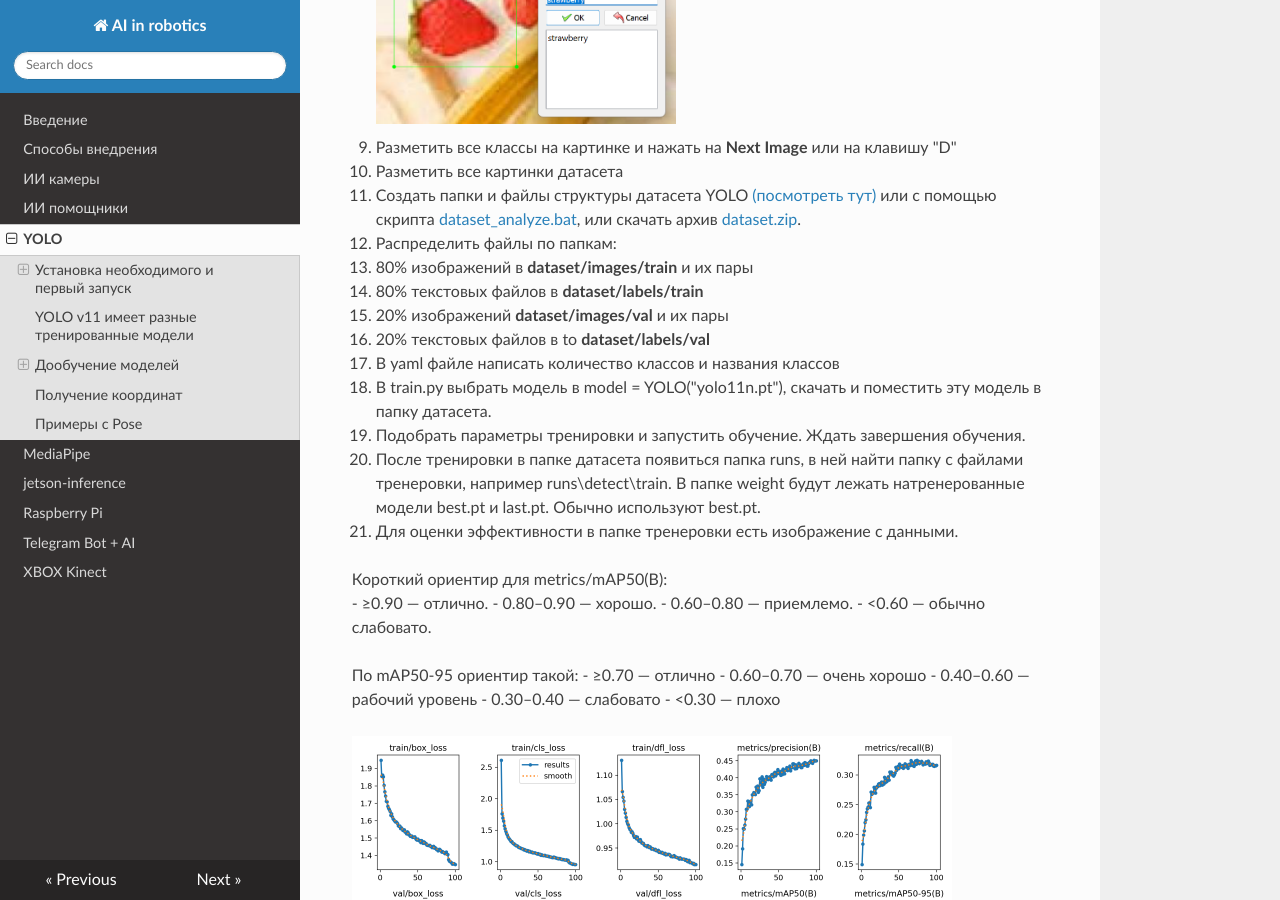
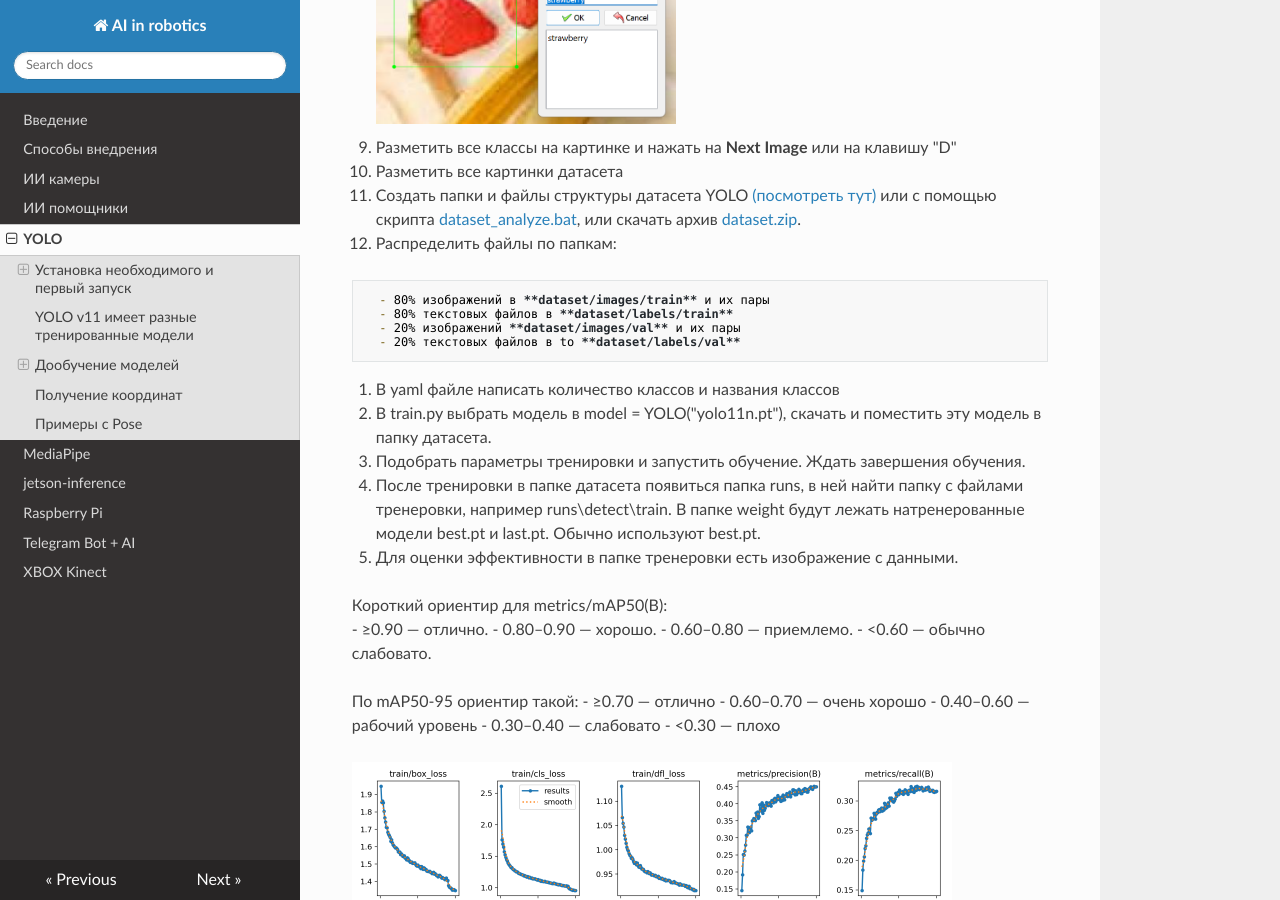
Before and after one commit to aztechell/AI-in-robotics, an MkDocs documentation site: the page built from docs/yolo.md, in a window 1280 px wide and 900 px high, scrolled down 5861 px. Built offline with MkDocs 1.6.1, drawn with Linux system fonts in a browser that asks for light colours; nearby versions of some CDN libraries.

Commit message:
adding info

````diff
--- a/docs/yolo.md
+++ b/docs/yolo.md
@@ -315,10 +315,12 @@ model.train(
 10. Разметить все картинки датасета
 11. Создать папки и файлы структуры датасета YOLO [(посмотреть тут)](yolo.md#датасет) или с помощью скрипта [dataset_analyze.bat](files/dataset_analyze.bat), или скачать архив [dataset.zip](files/dataset.zip).
 12. Распределить файлы по папкам:
-- 80% изображений в **dataset/images/train** и их пары
-- 80% текстовых файлов в **dataset/labels/train**
-- 20% изображений **dataset/images/val** и их пары
-- 20% текстовых файлов в to **dataset/labels/val**
+```
+  - 80% изображений в **dataset/images/train** и их пары
+  - 80% текстовых файлов в **dataset/labels/train**
+  - 20% изображений **dataset/images/val** и их пары
+  - 20% текстовых файлов в to **dataset/labels/val**
+```
 13. В yaml файле написать количество классов и названия классов
 14. В train.py выбрать модель в model = YOLO("yolo11n.pt"), скачать и поместить эту модель в папку датасета.
 15. Подобрать параметры тренировки и запустить обучение. Ждать завершения обучения.
````
Also changed, not shown: docs/index.md (+1 -1 lines).
